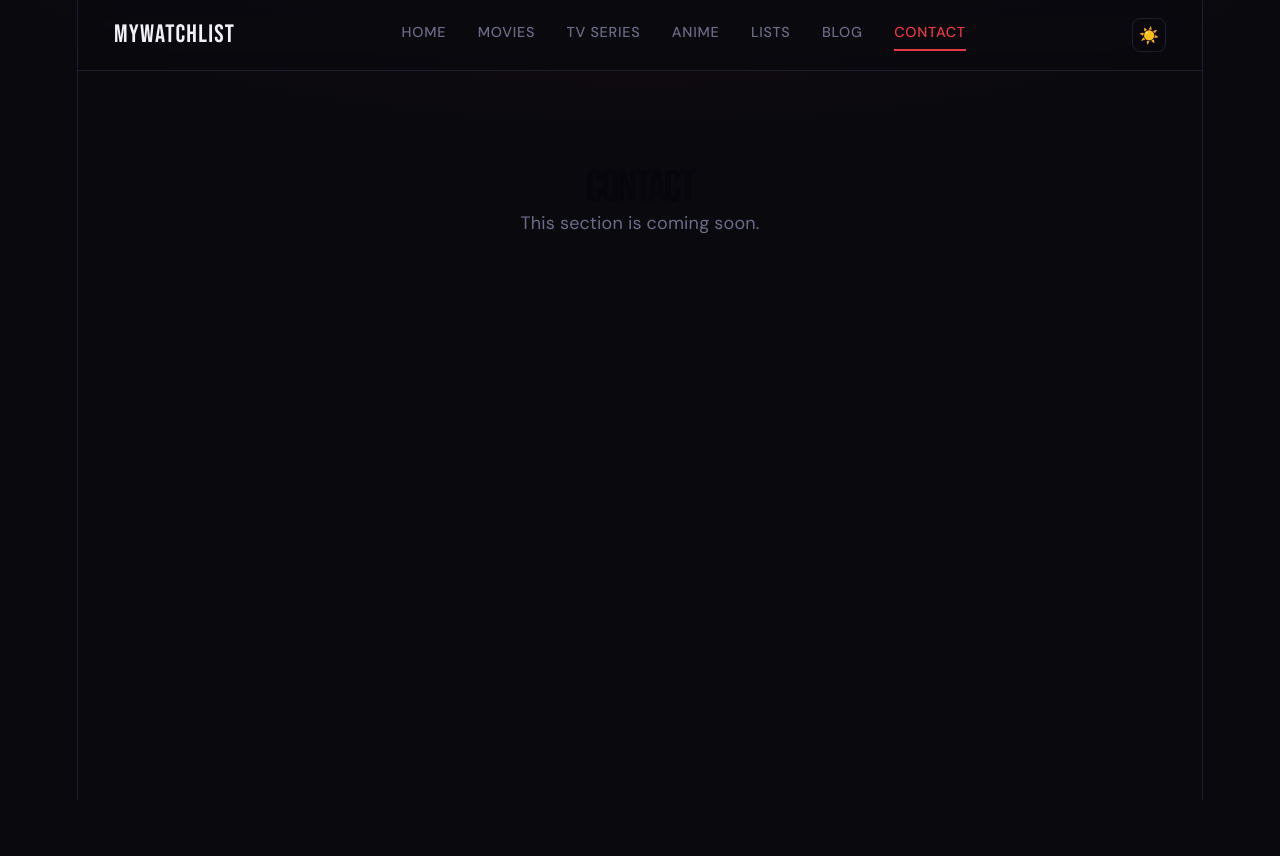
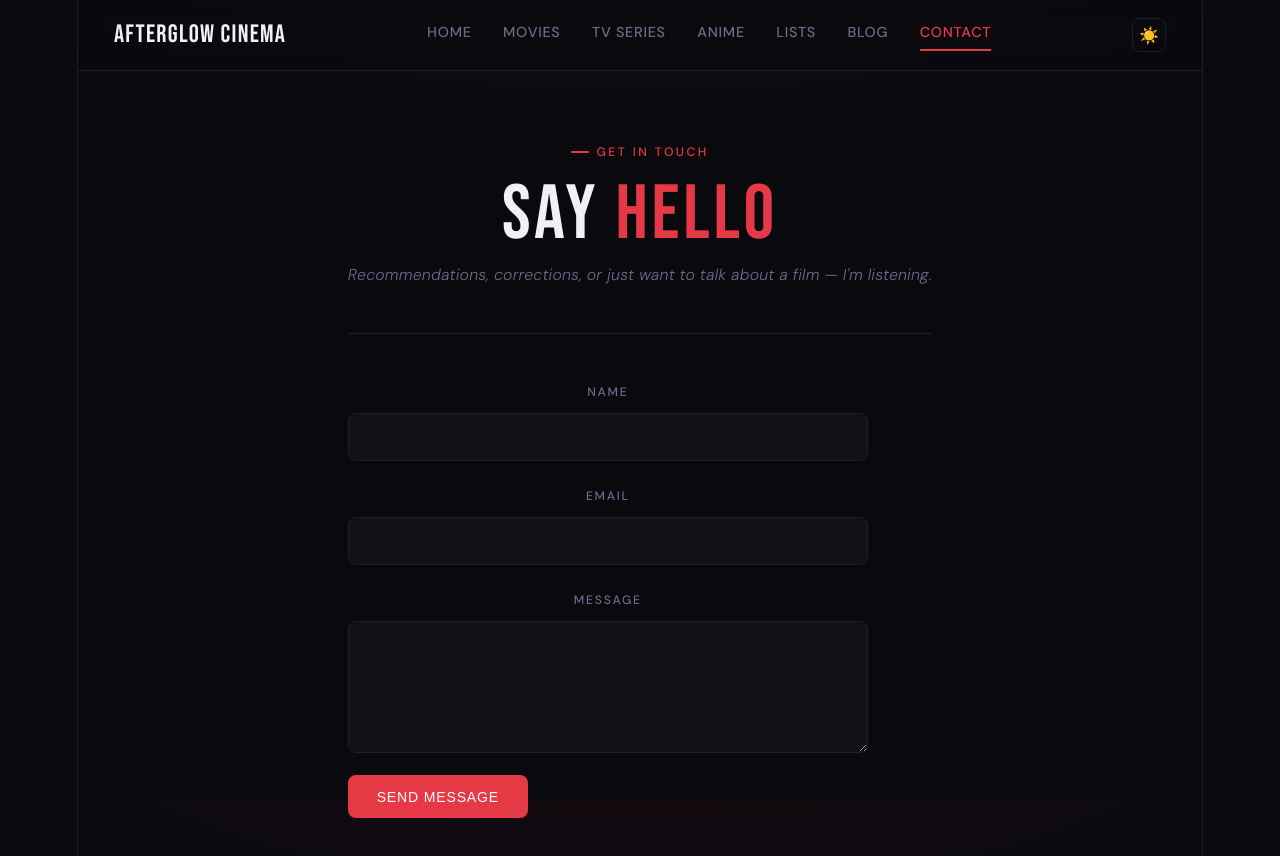
Before and after one commit to alimirzaeimajd/afterglow-cinema, a React (Vite) app: page /contact in a window 1280 px wide. Shown: the top 856 px of the page. Before the commit the page ends 800 px from the top, so only its background shows below. Built offline with nearby package versions, Linux system fonts and the light colour scheme.

Commit message:
feat: add a proper 404 page and a Contact page

```diff
--- a/src/App.jsx
+++ b/src/App.jsx
@@ -1,10 +1,11 @@
 import { BrowserRouter, Routes, Route } from "react-router-dom";
 import "./App.css";
 import Layout from "./Layout";
-import HomePage from "./pages/HomePage";
 import MoviesPage from "./pages/MoviesPage";
 import BlogIndexPage from "./pages/BlogIndexPage";
 import BlogPostPage from "./pages/BlogPostPage";
+import ContactPage from "./pages/ContactPage";
+import NotFoundPage from "./pages/NotFoundPage";
 import PlaceholderPage from "./pages/PlaceholderPage";
 
 function App() {
@@ -12,14 +13,15 @@ function App() {
     <BrowserRouter>
       <Routes>
         <Route element={<Layout />}>
-          <Route path="/" element={<HomePage />} />
-          <Route path="/movies" element={<MoviesPage />} />
+          <Route path="/" element={<MoviesPage />} />
           <Route path="/blog" element={<BlogIndexPage />} />
           <Route path="/blog/:slug" element={<BlogPostPage />} />
           <Route path="/anime" element={<PlaceholderPage title="Anime" />} />
           <Route path="/tv-series" element={<PlaceholderPage title="TV Series" />} />
           <Route path="/lists" element={<PlaceholderPage title="Lists" />} />
-          <Route path="/contact" element={<PlaceholderPage title="Contact" />} />
+          <Route path="/contact" element={<ContactPage />} />
+          {/* Catch-all: must stay LAST — React Router matches top-down */}
+          <Route path="*" element={<NotFoundPage />} />
         </Route>
       </Routes>
     </BrowserRouter>
--- a/src/Components/MovieCard.jsx
+++ b/src/Components/MovieCard.jsx
@@ -32,7 +32,7 @@ export default function MovieCard({ image, title, genres, length, rating, imdbUr
           </a>
           {hasBlogPost && (
             <Link className="movie-card__blog-btn" to={`/blog/${slug}`}>
-              Blog
+              Review
             </Link>
           )}
         </div>
--- a/src/Components/Navbar.jsx
+++ b/src/Components/Navbar.jsx
@@ -52,7 +52,7 @@ export default function Navbar() {
   return (
     <nav className="navbar">
       <div className="navbar__inner">
-        <span className="navbar__brand">MyWatchlist</span>
+        <span className="navbar__brand">Afterglow Cinema</span>
 
         <div className="navbar__links">
           {NAV_LINKS.map((link) => (
--- /dev/null
+++ b/src/contact.css
@@ -0,0 +1,71 @@
+.contact-form {
+  max-width: 520px;
+  display: flex;
+  flex-direction: column;
+  gap: 1.25rem;
+  padding-bottom: 4rem;
+}
+
+.contact-form__field {
+  display: flex;
+  flex-direction: column;
+  gap: 0.4rem;
+}
+
+.contact-form__field span {
+  font-size: 0.68rem;
+  font-weight: 500;
+  letter-spacing: 0.14em;
+  text-transform: uppercase;
+  color: var(--text-muted);
+}
+
+.contact-form__field input,
+.contact-form__field textarea {
+  font-family: "DM Sans", system-ui, sans-serif;
+  font-size: 0.9rem;
+  color: var(--text-primary);
+  background: var(--surface);
+  border: 1px solid var(--border);
+  border-radius: 8px;
+  padding: 0.7rem 0.85rem;
+  resize: vertical;
+  transition:
+    border-color var(--transition),
+    box-shadow var(--transition);
+}
+
+.contact-form__field input:focus,
+.contact-form__field textarea:focus {
+  outline: none;
+  border-color: var(--accent);
+  box-shadow: 0 0 0 3px var(--accent-dim);
+}
+
+.contact-form__submit {
+  align-self: flex-start;
+  font-size: 0.78rem;
+  font-weight: 500;
+  letter-spacing: 0.06em;
+  text-transform: uppercase;
+  color: #fff;
+  background: var(--accent);
+  border: none;
+  border-radius: 8px;
+  padding: 0.75rem 1.6rem;
+  cursor: pointer;
+  transition:
+    transform var(--transition),
+    box-shadow var(--transition);
+}
+
+.contact-form__submit:hover {
+  transform: translateY(-2px);
+  box-shadow: 0 10px 30px rgba(230, 57, 70, 0.35);
+}
+
+.contact-success {
+  color: var(--text-muted);
+  font-size: 0.95rem;
+  padding: 1.5rem 0 4rem;
+}
--- /dev/null
+++ b/src/not-found.css
@@ -0,0 +1,179 @@
+.not-found {
+  min-height: calc(100vh - 65px);
+  display: flex;
+  flex-direction: column;
+  align-items: center;
+  justify-content: center;
+  text-align: center;
+  padding: 3rem 1.5rem;
+  position: relative;
+  overflow: hidden;
+}
+
+/* subtle projector flicker across the whole section */
+.not-found__flicker {
+  position: absolute;
+  inset: 0;
+  pointer-events: none;
+  background: radial-gradient(
+    ellipse 70% 50% at 50% 40%,
+    rgba(230, 57, 70, 0.06) 0%,
+    transparent 70%
+  );
+  animation: flicker 4.5s infinite steps(30);
+}
+
+@keyframes flicker {
+  0%,
+  92%,
+  100% {
+    opacity: 1;
+  }
+  93% {
+    opacity: 0.85;
+  }
+  94% {
+    opacity: 1;
+  }
+  95% {
+    opacity: 0.7;
+  }
+  96% {
+    opacity: 1;
+  }
+}
+
+/* spinning film reel */
+.not-found__reel {
+  width: 96px;
+  height: 96px;
+  margin-bottom: 1.5rem;
+  animation: spin 6s linear infinite;
+}
+
+@keyframes spin {
+  from {
+    transform: rotate(0deg);
+  }
+  to {
+    transform: rotate(360deg);
+  }
+}
+
+.not-found__reel-svg {
+  width: 100%;
+  height: 100%;
+}
+
+.not-found__reel-ring {
+  fill: none;
+  stroke: var(--border);
+  stroke-width: 3;
+}
+
+.not-found__reel-hub,
+.not-found__reel-hole {
+  fill: var(--bg);
+  stroke: var(--accent);
+  stroke-width: 2.5;
+  opacity: 0.7;
+}
+
+.not-found__eyebrow {
+  font-size: 0.68rem;
+  font-weight: 500;
+  letter-spacing: 0.2em;
+  text-transform: uppercase;
+  color: var(--accent);
+  margin: 0 0 0.5rem;
+}
+
+/* the "torn filmstrip" 404 */
+.not-found__code {
+  display: flex;
+  gap: 0.4rem;
+  margin: 0 0 0.75rem;
+  font-family: "Bebas Neue", sans-serif;
+  font-size: clamp(4rem, 16vw, 8rem);
+  line-height: 1;
+  letter-spacing: 0.02em;
+}
+
+.not-found__code span {
+  display: inline-block;
+  color: var(--text-primary);
+  animation: jitter 3.2s ease-in-out infinite;
+}
+
+.not-found__code span:nth-child(2) {
+  color: var(--accent);
+  animation-delay: 0.15s;
+}
+
+.not-found__code span:nth-child(3) {
+  animation-delay: 0.3s;
+}
+
+@keyframes jitter {
+  0%,
+  96%,
+  100% {
+    transform: translateY(0) skewX(0deg);
+  }
+  97% {
+    transform: translateY(-2px) skewX(-2deg);
+  }
+  98% {
+    transform: translateY(1px) skewX(1deg);
+  }
+}
+
+.not-found__title {
+  font-family: "Bebas Neue", sans-serif;
+  font-size: 1.5rem;
+  letter-spacing: 0.03em;
+  margin: 0 0 0.5rem;
+  color: var(--text-primary);
+}
+
+.not-found__text {
+  max-width: 420px;
+  color: var(--text-muted);
+  font-size: 0.9rem;
+  font-weight: 300;
+  line-height: 1.6;
+  margin: 0 0 2rem;
+}
+
+.not-found__btn {
+  display: inline-flex;
+  align-items: center;
+  gap: 0.4rem;
+  font-size: 0.78rem;
+  font-weight: 500;
+  letter-spacing: 0.06em;
+  text-transform: uppercase;
+  text-decoration: none;
+  color: var(--accent);
+  background: var(--accent-dim);
+  border: 1px solid rgba(230, 57, 70, 0.35);
+  border-radius: 8px;
+  padding: 0.7rem 1.4rem;
+  transition:
+    background var(--transition),
+    transform var(--transition);
+}
+
+.not-found__btn:hover {
+  background: var(--accent);
+  color: #fff;
+  transform: translateY(-2px);
+}
+
+@media (prefers-reduced-motion: reduce) {
+  .not-found__flicker,
+  .not-found__reel,
+  .not-found__code span {
+    animation: none !important;
+  }
+}
--- /dev/null
+++ b/src/pages/ContactPage.jsx
@@ -0,0 +1,66 @@
+import { useState } from "react";
+import "../contact.css";
+
+export default function ContactPage() {
+  const [form, setForm] = useState({ name: "", email: "", message: "" });
+  const [submitted, setSubmitted] = useState(false);
+
+  function handleChange(e) {
+    setForm((prev) => ({ ...prev, [e.target.name]: e.target.value }));
+  }
+
+  function handleSubmit(e) {
+    e.preventDefault();
+    // Wire this up to an email service (Formspree, EmailJS, etc.) later.
+    setSubmitted(true);
+  }
+
+  return (
+    <div className="page-wrapper contact-page">
+      <header className="page-header">
+        <div className="page-header__left">
+          <div className="page-header__eyebrow">Get in touch</div>
+          <h1 className="page-header__title">
+            Say <span>Hello</span>
+          </h1>
+          <p className="page-header__subtitle">
+            Recommendations, corrections, or just want to talk about a film — I'm listening.
+          </p>
+        </div>
+      </header>
+
+      {submitted ? (
+        <div className="contact-success">
+          <p>Thanks for reaching out — I'll get back to you soon.</p>
+        </div>
+      ) : (
+        <form className="contact-form" onSubmit={handleSubmit}>
+          <label className="contact-form__field">
+            <span>Name</span>
+            <input type="text" name="name" value={form.name} onChange={handleChange} required />
+          </label>
+
+          <label className="contact-form__field">
+            <span>Email</span>
+            <input type="email" name="email" value={form.email} onChange={handleChange} required />
+          </label>
+
+          <label className="contact-form__field">
+            <span>Message</span>
+            <textarea
+              name="message"
+              rows={5}
+              value={form.message}
+              onChange={handleChange}
+              required
+            />
+          </label>
+
+          <button type="submit" className="contact-form__submit">
+            Send message
+          </button>
+        </form>
+      )}
+    </div>
+  );
+}
--- /dev/null
+++ b/src/pages/NotFoundPage.jsx
@@ -0,0 +1,35 @@
+import { Link } from "react-router-dom";
+import "../not-found.css";
+
+export default function NotFoundPage() {
+  return (
+    <div className="page-wrapper not-found">
+      <div className="not-found__flicker" aria-hidden="true" />
+
+      <div className="not-found__reel" aria-hidden="true">
+        <svg viewBox="0 0 100 100" className="not-found__reel-svg">
+          <circle cx="50" cy="50" r="46" className="not-found__reel-ring" />
+          <circle cx="50" cy="50" r="10" className="not-found__reel-hub" />
+          <circle cx="50" cy="22" r="9" className="not-found__reel-hole" />
+          <circle cx="76" cy="62" r="9" className="not-found__reel-hole" />
+          <circle cx="24" cy="62" r="9" className="not-found__reel-hole" />
+        </svg>
+      </div>
+
+      <p className="not-found__eyebrow">Scene missing</p>
+      <h1 className="not-found__code">
+        <span>4</span>
+        <span>0</span>
+        <span>4</span>
+      </h1>
+      <h2 className="not-found__title">This reel snapped.</h2>
+      <p className="not-found__text">
+        The page you're looking for was either never shot, or it's on the cutting room floor.
+      </p>
+
+      <Link to="/" className="not-found__btn">
+        ← Back to the screening room
+      </Link>
+    </div>
+  );
+}
```
Also changed, not shown: src/movies.js (+22 -0 lines), src/assets/dallas-buyers-club.jpg (added), src/assets/snowden.jpg (added).
